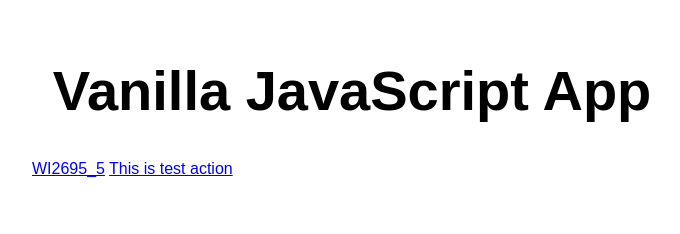
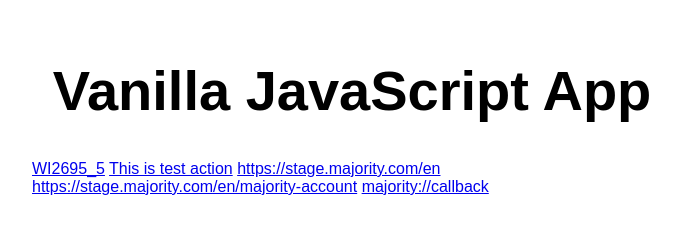
Before and after one commit to hoct-web/host-static-web-app-azure, a website: page src/index.html in a window 1280 px wide. Shown: the whole page, without its empty margins (288-968 px from the left). Drawn offline with Linux system fonts and the light colour scheme.

Commit message:
Update index.html

```diff
--- a/src/index.html
+++ b/src/index.html
@@ -15,6 +15,13 @@
     <a href="https://icy-sand-0e015d203.4.azurestaticapps.net/qr/WI2695_5">WI2695_5</a>
     <a href="https://icy-sand-0e015d203.4.azurestaticapps.net/qr/123">This is test action</a>
 
+    <a href="https://stage.majority.com/en">https://stage.majority.com/en</a>
+    <a href="https://stage.majority.com/en/majority-account">https://stage.majority.com/en/majority-account</a>
+
+    <a href="majority://callback">majority://callback</a>
+
+
+
   </main>
 </body>
 
```
